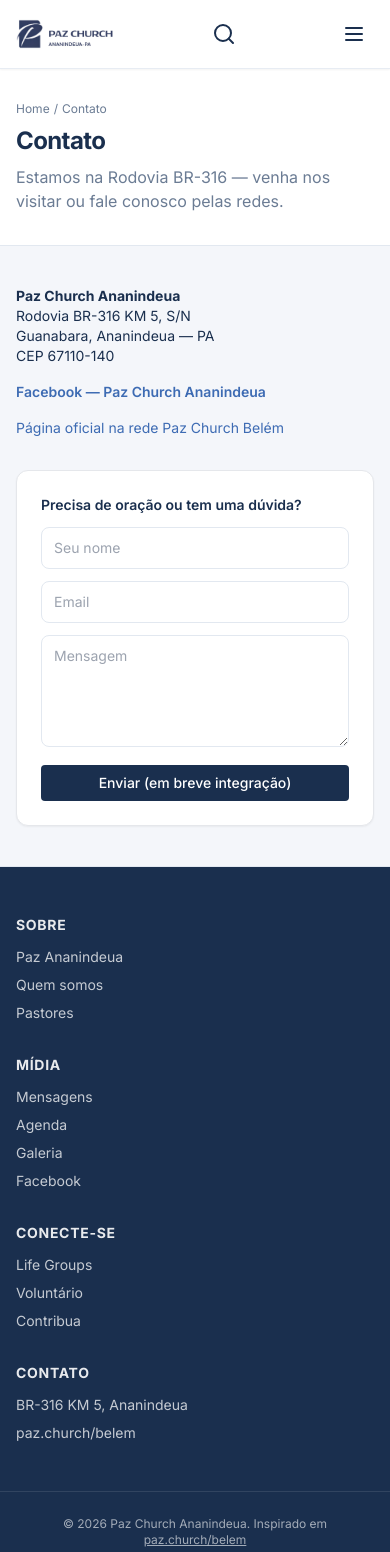
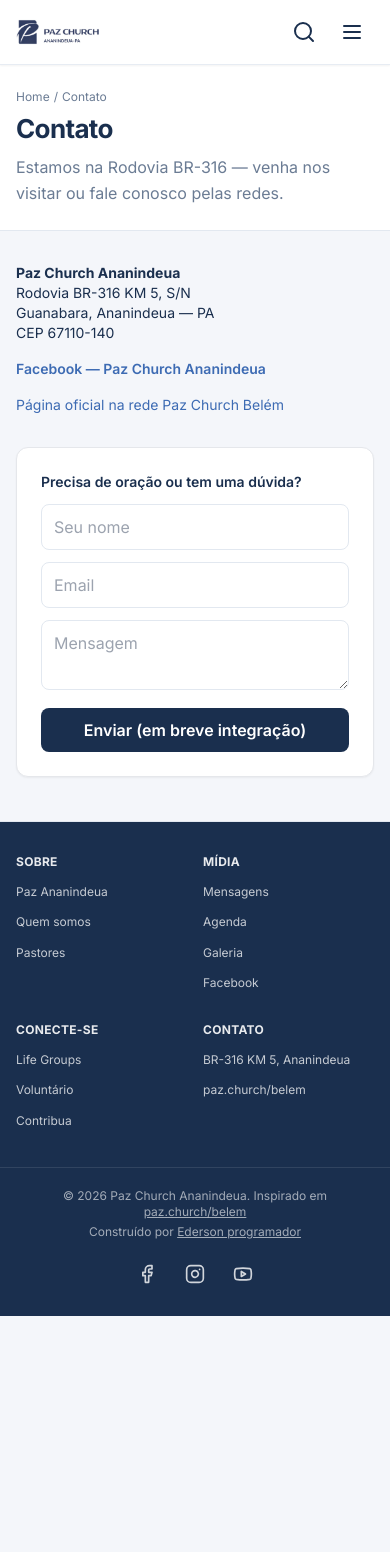
Before and after one commit to EdersonProgramador/PazChurchAnanindeua, a React (Vite) app: page /contato in a window 390 px wide. Shown: the top 1552 px of the page. After the commit the page ends 1316 px from the top, so only its background shows below. Built offline with nearby package versions, Linux system fonts and the light colour scheme.

Commit message:
Improve mobile-first UX and separate home feed from facade image.
Touch targets, safe areas, compact header menu, 2-column footer on phones, and feed cards below the building photo on all breakpoints.

Co-authored-by: Cursor <cursoragent@cursor.com>

```diff
--- a/src/components/site/HomeHeroVideo.tsx
+++ b/src/components/site/HomeHeroVideo.tsx
@@ -8,7 +8,7 @@ export function HomeHeroVideo() {
       className="relative w-full overflow-hidden bg-paz-navy"
       aria-label="Vídeo de apresentação — Somos família"
     >
-      <div className="relative aspect-[1920/850] w-full max-h-[min(56vh,850px)] min-h-[220px] sm:min-h-[280px]">
+      <div className="relative h-[42svh] max-h-[52svh] w-full sm:h-auto sm:aspect-[1920/850] sm:min-h-[280px] sm:max-h-[min(56vh,850px)]">
         <video
           className="absolute inset-0 h-full w-full object-cover"
           autoPlay
--- a/src/components/site/PageTitle.tsx
+++ b/src/components/site/PageTitle.tsx
@@ -9,7 +9,7 @@ type Props = {
 export function PageTitle({ title, subtitle, crumbs }: Props) {
   return (
     <div className="border-b border-slate-200 bg-white">
-      <div className="paz-screen-enter site-container py-8 md:py-12">
+      <div className="paz-screen-enter site-container py-6 sm:py-8 md:py-12">
         {crumbs && crumbs.length > 0 && (
           <nav className="mb-2 flex flex-wrap gap-1 text-xs text-paz-muted">
             {crumbs.map((c, i) => (
@@ -26,8 +26,10 @@ export function PageTitle({ title, subtitle, crumbs }: Props) {
             ))}
           </nav>
         )}
-        <h1 className="text-2xl font-bold tracking-tight text-paz-navy md:text-4xl">{title}</h1>
-        {subtitle && <p className="mt-2 max-w-2xl text-base text-paz-muted">{subtitle}</p>}
+        <h1 className="text-[1.625rem] font-bold leading-tight tracking-tight text-paz-navy sm:text-2xl md:text-4xl">
+          {title}
+        </h1>
+        {subtitle && <p className="mt-2 max-w-2xl text-base leading-relaxed text-paz-muted">{subtitle}</p>}
       </div>
     </div>
   )
--- a/src/components/site/SiteFooter.tsx
+++ b/src/components/site/SiteFooter.tsx
@@ -6,19 +6,29 @@ import { CHURCH } from '../../data/churchContent'
 export function SiteFooter() {
   return (
     <footer className="mt-auto border-t border-slate-200 bg-paz-navy text-white">
-      <div className="site-container grid gap-8 py-12 sm:grid-cols-2 lg:grid-cols-4">
+      <div className="site-container grid grid-cols-2 gap-x-4 gap-y-6 py-8 sm:gap-x-8 sm:gap-y-8 sm:py-12 lg:grid-cols-4">
         {FOOTER_COLUMNS.map((col) => (
-          <div key={col.title}>
-            <h3 className="mb-3 text-sm font-bold uppercase tracking-wider text-white/90">{col.title}</h3>
-            <ul className="space-y-2 text-sm text-white/75">
+          <div key={col.title} className="min-w-0">
+            <h3 className="mb-2 text-xs font-bold uppercase tracking-wide text-white/90 sm:mb-3 sm:text-sm sm:tracking-wider">
+              {col.title}
+            </h3>
+            <ul className="space-y-0.5 text-xs text-white/75 sm:space-y-2 sm:text-sm">
               {col.links.map((link) => (
                 <li key={link.label}>
                   {'external' in link && link.external ? (
-                    <a href={link.to} target="_blank" rel="noreferrer" className="hover:text-white">
+                    <a
+                      href={link.to}
+                      target="_blank"
+                      rel="noreferrer"
+                      className="block rounded-md py-1.5 leading-snug active:text-white sm:py-0 sm:hover:text-white"
+                    >
                       {link.label}
                     </a>
                   ) : (
-                    <Link to={link.to} className="hover:text-white">
+                    <Link
+                      to={link.to}
+                      className="block rounded-md py-1.5 leading-snug active:text-white sm:py-0 sm:hover:text-white"
+                    >
                       {link.label}
                     </Link>
                   )}
@@ -29,7 +39,7 @@ export function SiteFooter() {
         ))}
       </div>
       <div className="border-t border-white/10">
-        <div className="site-container flex flex-col items-center justify-between gap-4 py-6 sm:flex-row">
+        <div className="site-container flex flex-col items-center justify-between gap-3 py-5 sm:flex-row sm:gap-4 sm:py-6">
           <div className="text-center text-xs text-white/60 sm:text-left">
             <p>
               © {new Date().getFullYear()} {CHURCH.name}. Inspirado em{' '}
@@ -49,15 +59,33 @@ export function SiteFooter() {
               </a>
             </p>
           </div>
-          <div className="flex gap-4">
-            <a href={CHURCH.facebook} target="_blank" rel="noreferrer" aria-label="Facebook">
-              <Facebook className="h-5 w-5 text-white/80 hover:text-white" />
+          <div className="flex gap-1 sm:gap-4">
+            <a
+              href={CHURCH.facebook}
+              target="_blank"
+              rel="noreferrer"
+              aria-label="Facebook"
+              className="touch-target rounded-lg text-white/80 active:bg-white/10 sm:hover:text-white"
+            >
+              <Facebook className="h-5 w-5" />
             </a>
-            <a href="https://paz.church/" target="_blank" rel="noreferrer" aria-label="Instagram">
-              <Instagram className="h-5 w-5 text-white/80 hover:text-white" />
+            <a
+              href="https://paz.church/"
+              target="_blank"
+              rel="noreferrer"
+              aria-label="Instagram"
+              className="touch-target rounded-lg text-white/80 active:bg-white/10 sm:hover:text-white"
+            >
+              <Instagram className="h-5 w-5" />
             </a>
-            <a href="https://paz.church/" target="_blank" rel="noreferrer" aria-label="YouTube">
-              <Youtube className="h-5 w-5 text-white/80 hover:text-white" />
+            <a
+              href="https://paz.church/"
+              target="_blank"
+              rel="noreferrer"
+              aria-label="YouTube"
+              className="touch-target rounded-lg text-white/80 active:bg-white/10 sm:hover:text-white"
+            >
+              <Youtube className="h-5 w-5" />
             </a>
           </div>
         </div>
--- a/src/components/site/SiteHeader.tsx
+++ b/src/components/site/SiteHeader.tsx
@@ -1,5 +1,5 @@
 import { ChevronDown, Menu, Search, X } from 'lucide-react'
-import { useState } from 'react'
+import { useEffect, useState } from 'react'
 import { Link, NavLink } from 'react-router-dom'
 import { MAIN_NAV } from '../../data/navigation'
 import { CHURCH } from '../../data/churchContent'
@@ -9,6 +9,15 @@ type Props = { minimal?: boolean }
 
 export function SiteHeader({ minimal }: Props) {
   const [mobile, setMobile] = useState(false)
+
+  useEffect(() => {
+    if (minimal || !mobile) return
+    const prev = document.body.style.overflow
+    document.body.style.overflow = 'hidden'
+    return () => {
+      document.body.style.overflow = prev
+    }
+  }, [mobile, minimal])
 
   if (minimal) {
     return (
@@ -28,40 +37,48 @@ export function SiteHeader({ minimal }: Props) {
   return (
     <header className="sticky top-0 z-40 border-b border-slate-200/80 bg-white/95 shadow-sm backdrop-blur">
       <motionTopBar />
-      <div className="site-container flex h-[4.25rem] items-center justify-between gap-4 lg:h-24">
+      <div className="site-container flex h-16 items-center justify-between gap-2 sm:h-[4.25rem] lg:h-24">
         <Link to="/" className="flex shrink-0 items-center gap-3" aria-label={CHURCH.name}>
           <img
             src="/logo-pazchurchananindeua-9dc3104f-74c5-44ba-af12-06a3856a8947.png"
             alt={CHURCH.name}
-            className="h-14 w-auto sm:h-16 lg:h-20"
+            className="h-12 w-auto sm:h-16 lg:h-20"
+            width={200}
+            height={80}
           />
         </Link>
 
         <div className="hidden flex-1 items-center justify-end gap-4 lg:flex">
           <SiteSearch />
-          <nav className="flex items-center gap-1">
+          <nav className="flex items-center gap-1" aria-label="Principal">
             {MAIN_NAV.map((item) => (
               <NavItemDesktop key={item.label} item={item} />
             ))}
           </nav>
         </div>
 
-        <Link to="/busca" className="rounded-lg p-2 text-paz-navy md:hidden" aria-label="Buscar">
+        <div className="flex items-center gap-1 lg:hidden">
+          <Link to="/busca" className="touch-target rounded-xl text-paz-navy active:bg-slate-100" aria-label="Buscar">
             <Search className="h-6 w-6" />
           </Link>
 
           <button
             type="button"
-          className="rounded-lg p-2 text-paz-navy lg:hidden"
-          aria-label="Menu"
+            className="touch-target rounded-xl text-paz-navy active:bg-slate-100"
+            aria-label={mobile ? 'Fechar menu' : 'Abrir menu'}
+            aria-expanded={mobile}
             onClick={() => setMobile((v) => !v)}
           >
             {mobile ? <X className="h-6 w-6" /> : <Menu className="h-6 w-6" />}
           </button>
         </div>
+      </div>
 
       {mobile && (
-        <nav className="border-t bg-white px-4 py-3 lg:hidden">
+        <nav
+          className="max-h-[min(70dvh,32rem)] overflow-y-auto overscroll-contain border-t bg-white px-2 py-2 pb-safe lg:hidden"
+          aria-label="Menu mobile"
+        >
           {MAIN_NAV.map((item) => (
             <MobileNavItem key={item.label} item={item} onNavigate={() => setMobile(false)} />
           ))}
@@ -153,13 +170,18 @@ function MobileNavItem({
             <a
               key={c.label}
               href={c.to}
-              className="block px-2 py-2 text-sm text-paz-navy"
+              className="block rounded-lg px-3 py-3 text-base text-paz-navy active:bg-slate-50"
               onClick={onNavigate}
             >
               {c.label}
             </a>
           ) : (
-            <Link key={c.label} to={c.to} className="block px-2 py-2 text-sm text-paz-navy" onClick={onNavigate}>
+            <Link
+              key={c.label}
+              to={c.to}
+              className="block rounded-lg px-3 py-3 text-base text-paz-navy active:bg-slate-50"
+              onClick={onNavigate}
+            >
               {c.label}
             </Link>
           ),
@@ -169,13 +191,21 @@ function MobileNavItem({
   }
   if (item.to?.startsWith('http')) {
     return (
-      <a href={item.to} className="block border-b py-3 text-sm font-medium text-paz-navy" onClick={onNavigate}>
+      <a
+        href={item.to}
+        className="block rounded-lg border-b border-slate-100 px-3 py-3.5 text-base font-medium text-paz-navy active:bg-slate-50"
+        onClick={onNavigate}
+      >
         {item.label}
       </a>
     )
   }
   return (
-    <Link to={item.to ?? '/'} className="block border-b py-3 text-sm font-medium text-paz-navy" onClick={onNavigate}>
+    <Link
+      to={item.to ?? '/'}
+      className="block rounded-lg border-b border-slate-100 px-3 py-3.5 text-base font-medium text-paz-navy active:bg-slate-50"
+      onClick={onNavigate}
+    >
       {item.label}
     </Link>
   )
@@ -183,8 +213,13 @@ function MobileNavItem({
 
 function motionTopBar() {
   return (
-    <motionBar className="hidden bg-paz-navy text-center text-xs text-white/90 sm:block">
-      <div className="site-container py-1.5">{CHURCH.tagline} — {CHURCH.locale}</div>
+    <motionBar className="bg-paz-navy text-center text-[11px] text-white/90 sm:text-xs">
+      <div className="site-container line-clamp-1 py-1.5 sm:line-clamp-none">
+        <span className="sm:hidden">{CHURCH.tagline}</span>
+        <span className="hidden sm:inline">
+          {CHURCH.tagline} — {CHURCH.locale}
+        </span>
+      </div>
     </motionBar>
   )
 }
--- a/src/components/site/SiteSection.tsx
+++ b/src/components/site/SiteSection.tsx
@@ -4,7 +4,7 @@ type Props = { children: ReactNode; className?: string; wide?: boolean }
 
 export function SiteSection({ children, className = '', wide }: Props) {
   return (
-    <section className={`py-10 md:py-14 ${className}`}>
+    <section className={`py-8 md:py-14 ${className}`}>
       <div className={wide ? 'px-0' : 'site-container'}>{children}</div>
     </section>
   )
--- a/src/index.css
+++ b/src/index.css
@@ -6,11 +6,33 @@
 
 :root {
   --paz-navy: #1a2f4e;
+  --safe-bottom: env(safe-area-inset-bottom, 0px);
+  --safe-top: env(safe-area-inset-top, 0px);
+}
+
+html {
+  -webkit-text-size-adjust: 100%;
+  scroll-behavior: smooth;
 }
 
 body {
   @apply font-sans text-paz-navy antialiased;
   margin: 0;
+  padding-left: env(safe-area-inset-left);
+  padding-right: env(safe-area-inset-right);
+}
+
+@media (prefers-reduced-motion: reduce) {
+  html {
+    scroll-behavior: auto;
+  }
+
+  .paz-screen-enter,
+  .paz-screen-enter.is-visible {
+    opacity: 1;
+    transform: none;
+    transition: none;
+  }
 }
 
 .paz-screen-enter {
@@ -31,11 +53,23 @@ body {
 }
 
 .field {
-  @apply w-full rounded-lg border border-slate-200 px-3 py-2.5 text-sm text-paz-navy;
+  @apply w-full min-h-11 rounded-lg border border-slate-200 px-3 py-2.5 text-base text-paz-navy sm:text-sm;
 }
 
 .btn-primary {
-  @apply rounded bg-paz-navy py-2 text-sm font-medium text-white;
+  @apply inline-flex min-h-11 items-center justify-center rounded-lg bg-paz-navy px-5 py-2.5 text-base font-semibold text-white active:scale-[0.98] sm:text-sm;
+}
+
+.touch-target {
+  @apply inline-flex min-h-11 min-w-11 items-center justify-center;
+}
+
+.pb-safe {
+  padding-bottom: max(0.75rem, var(--safe-bottom));
+}
+
+:focus-visible {
+  @apply outline-2 outline-offset-2 outline-paz-accent;
 }
 
 @layer components {
@@ -43,6 +77,10 @@ body {
     @apply mx-auto w-full max-w-6xl px-4 sm:px-6 lg:px-8;
   }
 
+  .sr-only-focusable:not(:focus):not(:focus-within) {
+    @apply sr-only;
+  }
+
   .prose-paz {
     @apply text-paz-navy leading-relaxed;
   }
--- a/src/layouts/SiteLayout.tsx
+++ b/src/layouts/SiteLayout.tsx
@@ -8,8 +8,16 @@ export function SiteLayout() {
 
   return (
     <div className="flex min-h-dvh flex-col bg-paz-light">
+      {!minimal && (
+        <a
+          href="#conteudo-principal"
+          className="sr-only-focusable fixed left-4 top-4 z-[100] rounded-lg bg-white px-4 py-2 text-sm font-semibold text-paz-navy shadow-lg"
+        >
+          Pular para o conteúdo
+        </a>
+      )}
       <SiteHeader minimal={minimal} />
-      <main className="flex-1">
+      <main id="conteudo-principal" className="flex-1 pb-safe outline-none" tabIndex={-1}>
         <Outlet />
       </main>
       {!minimal && <SiteFooter />}
--- a/src/pages/HomePage.tsx
+++ b/src/pages/HomePage.tsx
@@ -21,7 +21,7 @@ export function HomePage() {
       <HomeHeroVideo />
 
       <SiteSection className="bg-white">
-        <div className="grid gap-4 sm:grid-cols-2 lg:grid-cols-4">
+        <div className="grid grid-cols-1 gap-3 sm:grid-cols-2 sm:gap-4 lg:grid-cols-4">
           <HomeCard
             label="Próxima reunião"
             icon={Calendar}
@@ -117,7 +117,7 @@ function HomeCard({
   return (
     <Link
       to={to}
-      className="paz-screen-enter flex min-h-[140px] flex-col justify-between rounded-xl border border-slate-100 bg-white p-5 shadow-sm transition hover:border-paz-accent/30 hover:shadow-md"
+      className="paz-screen-enter flex min-h-[7.5rem] flex-col justify-between rounded-xl border border-slate-100 bg-white p-4 shadow-sm active:border-paz-accent/40 active:bg-slate-50/80 sm:min-h-[140px] sm:p-5 sm:hover:border-paz-accent/30 sm:hover:shadow-md"
     >
       <div>
         <div className="flex items-center justify-between gap-2">
--- a/src/pages/LifeGroupsPage.tsx
+++ b/src/pages/LifeGroupsPage.tsx
@@ -19,7 +19,8 @@ export function LifeGroupsPage() {
         crumbs={[{ label: 'Home', to: '/' }, { label: 'Life Groups' }]}
       />
       <SiteSection wide>
-        <div className="mx-auto aspect-video w-full max-w-4xl overflow-hidden rounded-xl bg-paz-navy shadow-sm ring-1 ring-slate-200/80">
+        <div className="site-container max-w-4xl sm:px-0">
+        <div className="aspect-video w-full overflow-hidden rounded-xl bg-paz-navy shadow-sm ring-1 ring-slate-200/80">
           <iframe
             title="Life Groups — Paz Church"
             src="https://www.youtube.com/embed/TT89xopGHd0?start=3&rel=0"
@@ -29,6 +30,7 @@ export function LifeGroupsPage() {
             loading="lazy"
             referrerPolicy="strict-origin-when-cross-origin"
           />
+        </div>
         </div>
       </SiteSection>
       <SiteSection>
```
Also changed, not shown: src/components/site/HomeFeedSection.tsx (+34 -25 lines), src/pages/GaleriaPage.tsx (+5 -4 lines). Lines whose indentation alone changed are shown as unchanged.
